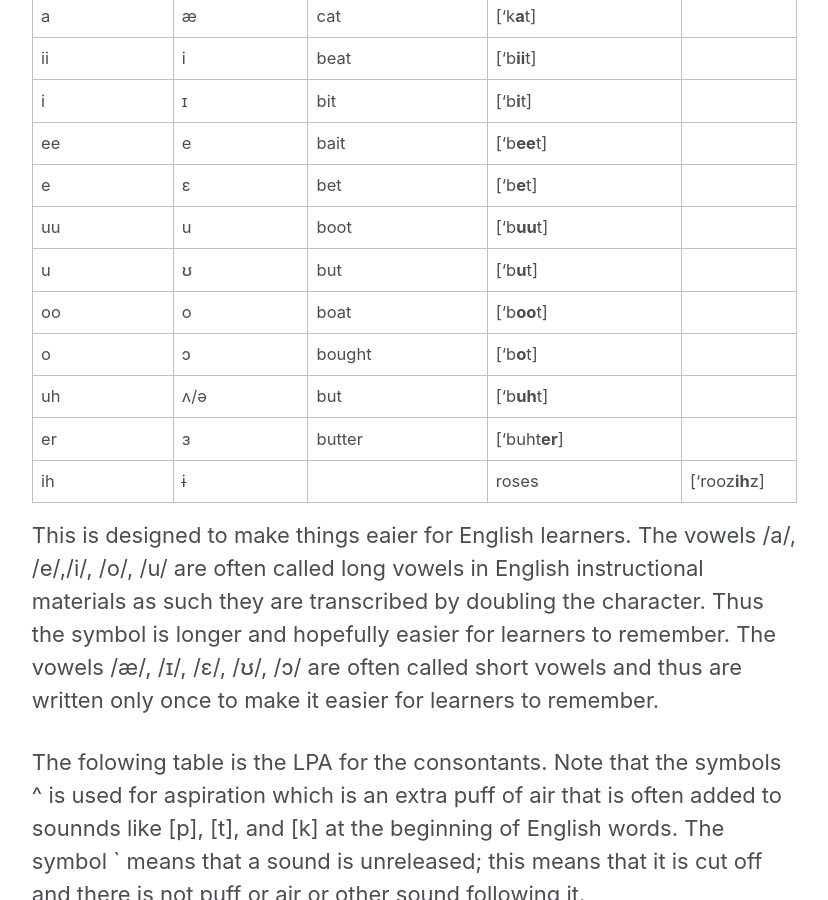
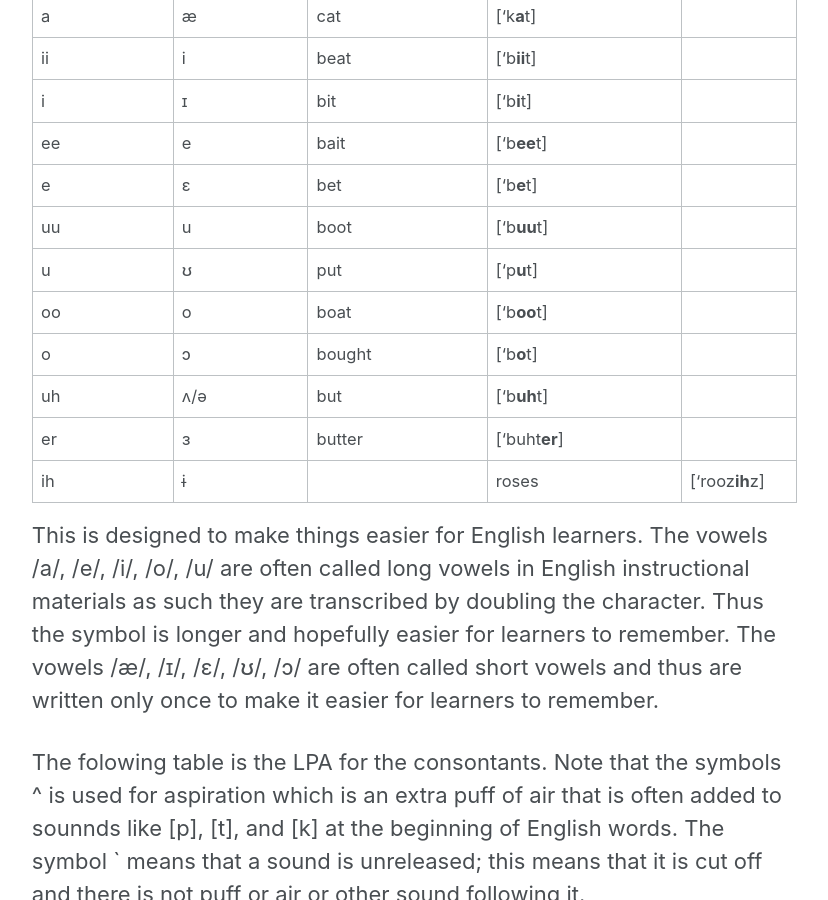
Before and after one commit to jackofalllanguages/jackofalllanguages.github.io, a Jekyll site: the page built from _posts/2017-03-29-A-Learners-Phonetic-Alphabet.md, in a window 1280 px wide and 900 px high, scrolled down 1950 px. Shown: the whole window, without its empty margins (252-1080 px from the left). Built offline with Jekyll 4.4.1, drawn with Linux system fonts in a browser that asks for light colours.

Commit message:
fixed mistakes in LPA post

```diff
--- a/_posts/2017-03-29-A-Learners-Phonetic-Alphabet.md
+++ b/_posts/2017-03-29-A-Learners-Phonetic-Alphabet.md
@@ -27,14 +27,14 @@ Because of these difficulties, I propose the Learners Phonetic Alphabet (LPA)  a
 |ee|e|bait|['b**ee**t]|
 |e|ɛ|bet|['b**e**t]|
 |uu|u|boot|['b**uu**t]|
-|u|ʊ|but|['b**u**t]|
+|u|ʊ|put|['p**u**t]|
 |oo|o|boat|['b**oo**t]|
 |o|ɔ|bought|['b**o**t]|
 |uh|ʌ/ə|but|['b**uh**t]|
 |er|ɜ|butter|['buht**er**]|
 |ih| ɨ||roses|['rooz**ih**z]|
 
-This is designed to make things eaier for English learners. The vowels /a/, /e/,/i/, /o/, /u/ are often called long vowels in English instructional materials as such they are transcribed by doubling the character. Thus the symbol is longer and hopefully easier for learners to remember. The vowels /æ/, /ɪ/, /ɛ/, /ʊ/, /ɔ/ are often called short vowels and thus are written only once to make it easier for learners to remember.
+This is designed to make things easier for English learners. The vowels /a/, /e/, /i/, /o/, /u/ are often called long vowels in English instructional materials as such they are transcribed by doubling the character. Thus the symbol is longer and hopefully easier for learners to remember. The vowels /æ/, /ɪ/, /ɛ/, /ʊ/, /ɔ/ are often called short vowels and thus are written only once to make it easier for learners to remember.
 
 The folowing table is the LPA for the consontants. Note that the symbols ^ is used for aspiration which is an extra puff of air that is often added to sounnds like [p], [t], and [k] at the beginning of English words. The symbol \` means that a sound is unreleased; this means that it is cut off and there is not puff or air or other sound following it.
 
```
